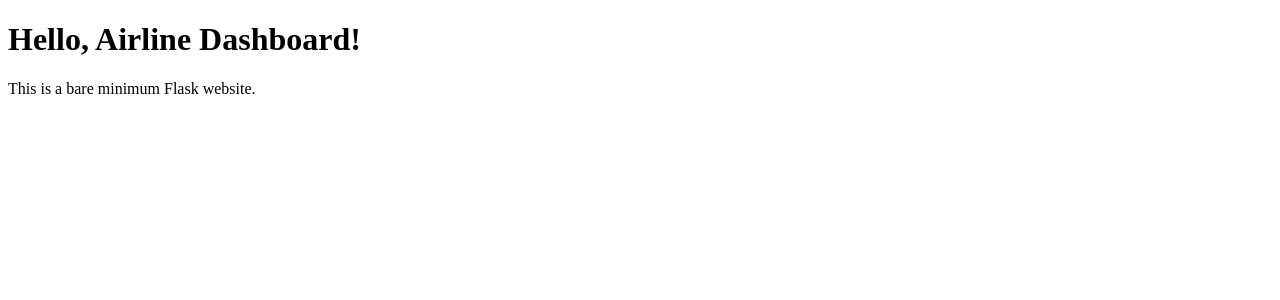
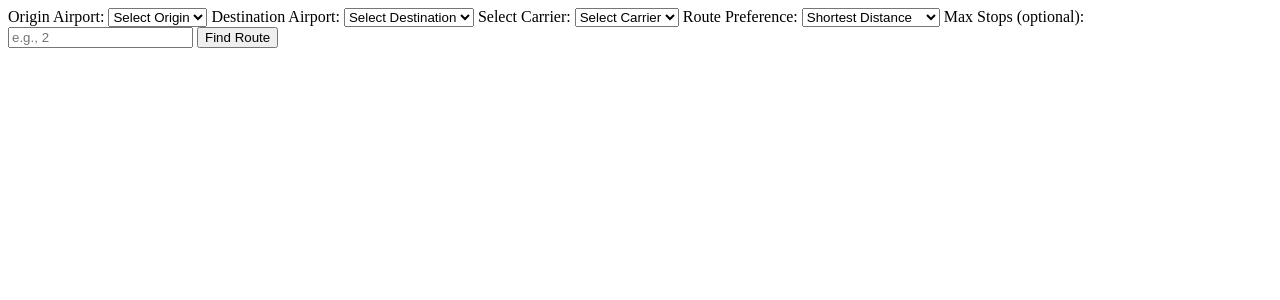
Before and after one commit to LuongHaoWen2/CSC1108_DSA_PROJECT, a Flask app: template project/templates/index.html in a window 1280 px wide. Shown: the top 300 px of the page. Run offline with Flask 3, Linux system fonts and the light colour scheme; the template is opened without the code that fills it, so the values that code supplies are empty; parts of the project's set-up code (start-up, migrations or seed data) failed here and were passed over.

Commit message:
updated airline dropbox

```diff
--- /dev/null
+++ b/project/app.py
@@ -0,0 +1,82 @@
+from flask import Flask, render_template, request
+import folium
+import json
+
+app = Flask(__name__)
+
+# Load dataset
+with open("data/airline_routes.json") as f:
+    data = json.load(f)
+
+# List of all airports
+all_airports = [(code, info["display_name"]) for code, info in data.items()]
+
+@app.route("/", methods=["GET", "POST"])
+def index():
+    selected_origin = None
+    selected_destination = None
+    selected_carrier = None
+    route_preference = None
+    route_info = None
+
+    destination_options = []
+    carrier_options = []
+
+    if request.method == "POST":
+        selected_origin = request.form.get("origin")
+        selected_destination = request.form.get("destination")
+        selected_carrier = request.form.get("carrier")
+        route_preference = request.form.get("preference")
+
+        # Populate destinations based on selected origin
+        if selected_origin and selected_origin in data:
+            destination_codes = [route["iata"] for route in data[selected_origin].get("routes", [])]
+            destination_options = [(code, data[code]["display_name"]) for code in destination_codes if code in data]
+
+            # If a destination is selected, populate carriers
+            if selected_destination:
+                for route in data[selected_origin].get("routes", []):
+                    if route["iata"] == selected_destination:
+                        carrier_options = [(c["iata"], c["name"]) for c in route.get("carriers", [])]
+
+        # Only allow route info if everything is valid
+        if selected_origin and selected_destination and selected_destination in [c for c, _ in destination_options]:
+            carrier_text = f" with carrier {selected_carrier}" if selected_carrier else ""
+            route_info = f"Route from {selected_origin} to {selected_destination}{carrier_text} using '{route_preference}' preference."
+
+    # Folium map
+    m = folium.Map(location=[20, 0], zoom_start=2)
+    if selected_origin and selected_destination and selected_destination in [c for c, _ in destination_options]:
+        o = data[selected_origin]
+        d = data[selected_destination]
+        try:
+            lat1, lon1 = float(o["latitude"]), float(o["longitude"])
+            lat2, lon2 = float(d["latitude"]), float(d["longitude"])
+            folium.Marker([lat1, lon1], popup=o["display_name"]).add_to(m)
+            folium.Marker([lat2, lon2], popup=d["display_name"]).add_to(m)
+            folium.PolyLine(
+                locations=[[lat1, lon1], [lat2, lon2]],
+                color="blue" if route_preference=="shortest" else "green",
+                weight=5,
+                opacity=0.7
+            ).add_to(m)
+        except (ValueError, TypeError):
+            pass
+
+    map_html = m._repr_html_()
+
+    return render_template(
+        "index.html",
+        map_html=map_html,
+        all_airports=all_airports,
+        selected_origin=selected_origin,
+        selected_destination=selected_destination,
+        selected_carrier=selected_carrier,
+        destination_options=destination_options,
+        carrier_options=carrier_options,
+        route_preference=route_preference,
+        route_info=route_info
+    )
+
+if __name__ == "__main__":
+    app.run(host="0.0.0.0", port=5000, debug=True)
--- a/project/templates/index.html
+++ b/project/templates/index.html
@@ -4,7 +4,65 @@
     <title>Minimal Flask Website</title>
 </head>
 <body>
-    <h1>Hello, Airline Dashboard!</h1>
-    <p>This is a bare minimum Flask website.</p>
+    <div class="container">
+        <div class="map">
+            {{ map_html|safe }}
+        </div>
+        <div class="controls">
+            <form method="POST">
+                <label for="origin">Origin Airport:</label>
+                <select name="origin" onchange="this.form.submit()">
+                    <option value="">Select Origin</option>
+                    {% for code, name in all_airports %}
+                        <option value="{{ code }}" {% if code == selected_origin %}selected{% endif %}>{{ name }}</option>
+                    {% endfor %}
+                </select>
+
+
+                <!-- Destination -->
+                <label for="destination">Destination Airport:</label>
+                <select name="destination" id="destination" onchange="this.form.submit()">
+                    <option value="">Select Destination</option>
+                    {% for code, name in destination_options %}
+                        <option value="{{ code }}" {% if code == selected_destination %}selected{% endif %}>{{ name }}</option>
+                    {% endfor %}
+                </select>
+
+                <!-- Carrier -->
+                <label for="destination">Select Carrier:</label>
+                 <select name="carrier">
+                    <option value="">Select Carrier</option>
+                        {% for iata, name in carrier_options %}
+                            <option value="{{ iata }}" {% if iata == selected_carrier %}selected{% endif %}>{{ name }}</option>
+                        {% endfor %}
+                </select>
+
+                <!-- Route Preference -->
+                <label for="preference">Route Preference:</label>
+                <select name="preference">
+                    <option value="shortest" {% if route_preference=="shortest" %}selected{% endif %}>Shortest Distance</option>
+                    <option value="cheapest" {% if route_preference=="cheapest" %}selected{% endif %}>Lowest Price</option>
+                    <option value="fewest" {% if route_preference=="fewest" %}selected{% endif %}>Fewest Stops</option>
+                    <option value="cost-effective" {% if route_preference=="cost-effective" %}selected{% endif %}>Most Cost-Effective</option>
+                </select>
+
+                <!-- Max Stops -->
+                <label for="max_stops">Max Stops (optional):</label>
+                <input type="number" name="max_stops" placeholder="e.g., 2">
+
+                <button type="submit">Find Route</button>
+            </form>
+
+            {% if route_info %}
+                <div class="results">
+                    <h3>Route Info:</h3>
+                    <p>{{ route_info }}</p>
+                </div>
+            {% endif %}
+        </div>
+    </div>
+
+
+
 </body>
 </html>
```
Also changed, not shown: project/static/css/style.css (added, +37 -0 lines).
